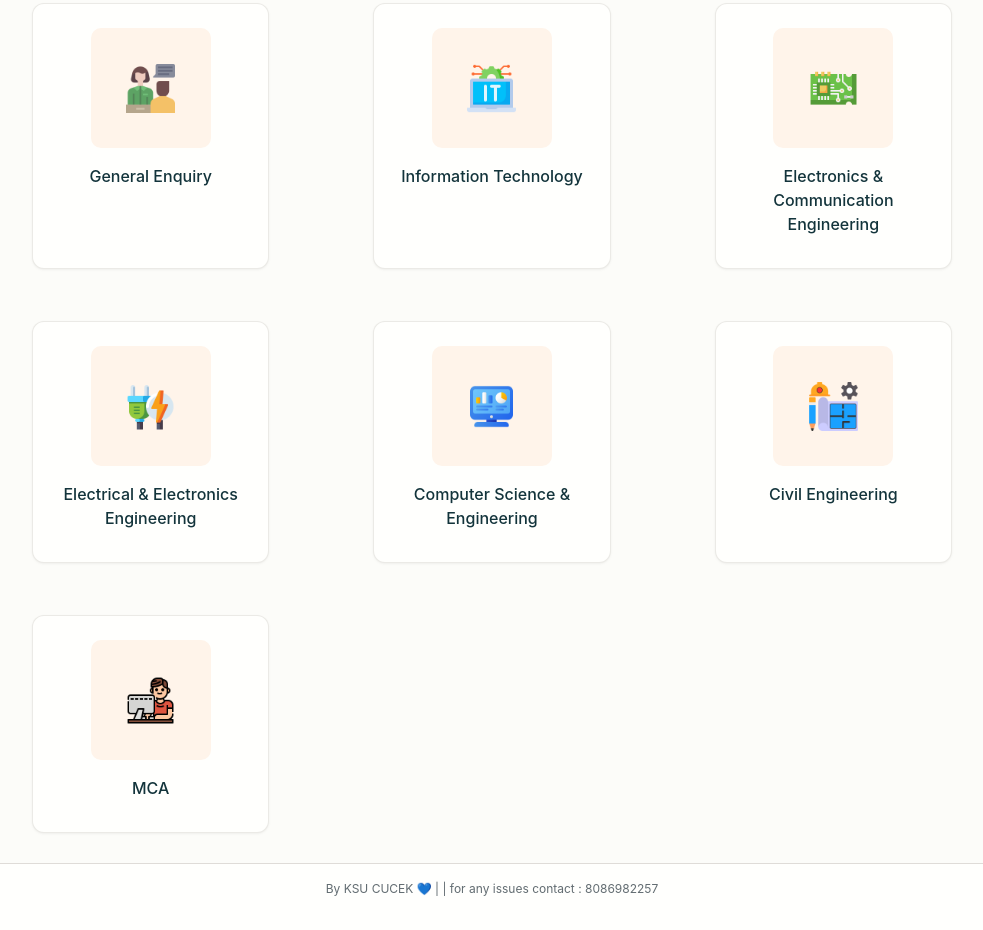
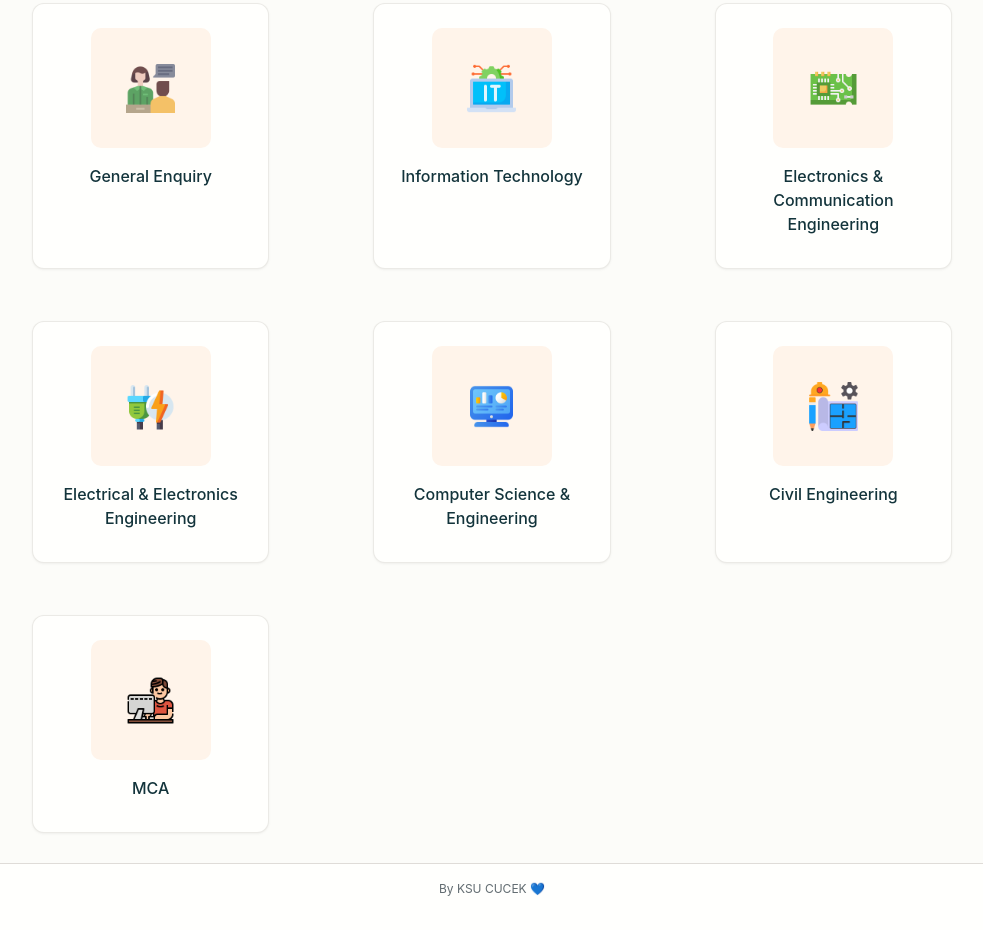
Before and after one commit to rezinch/ksu_helpline, a website: page index.html in a window 1280 px wide. Shown: the part 207-1137 px from the top of the page, without its empty margins (148-1131 px from the left). Drawn offline with nearby package versions, Linux system fonts and the light colour scheme; no server answers; a web font is replaced by a local one.

Commit message:
Update index.html

```diff
--- a/index.html
+++ b/index.html
@@ -289,7 +289,7 @@
 
     <footer class="footer" id="footer">
         <div class="container flex justify-center py-16">
-            <p>By KSU CUCEK 💙          | |       for any issues contact : 8086982257</p>
+            <p>By KSU CUCEK 💙</p>
         </div>
     </footer>
 
```
